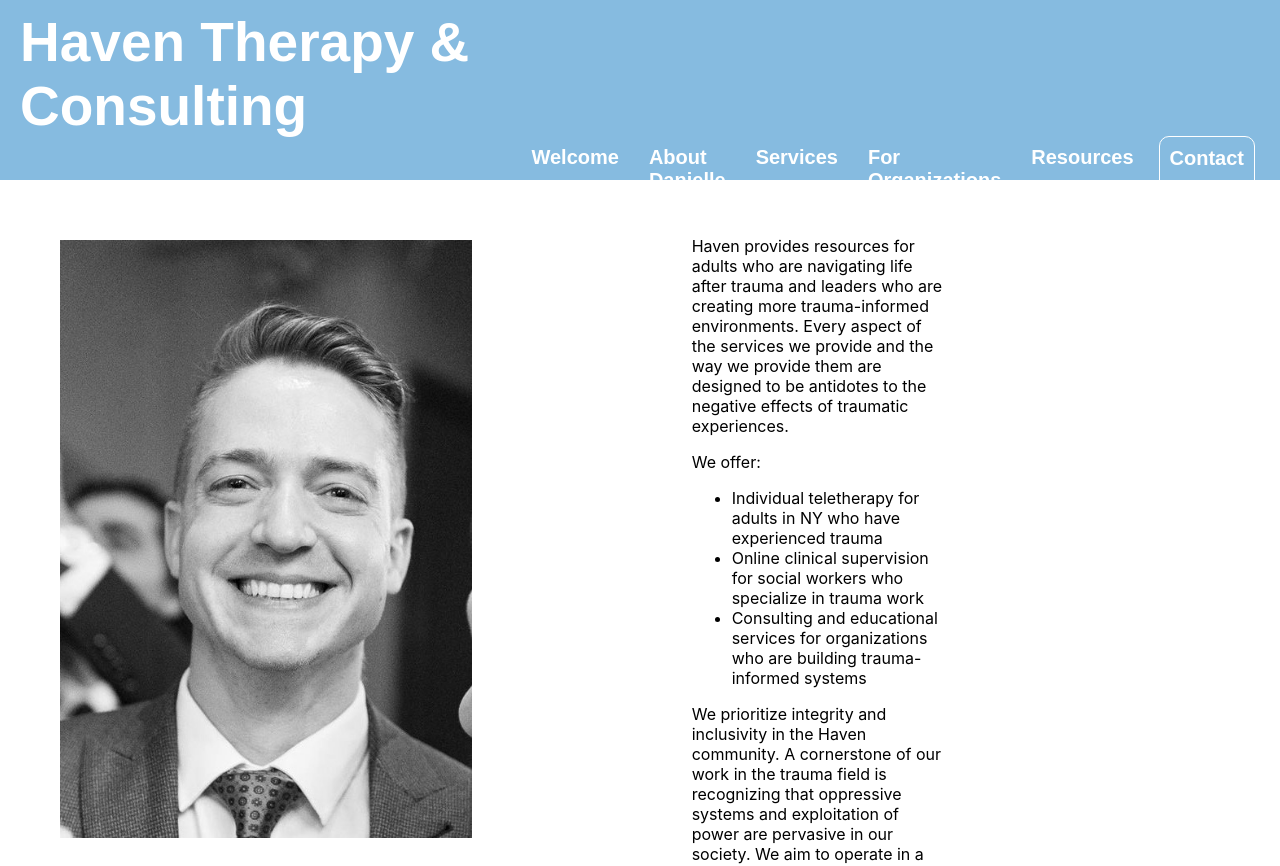
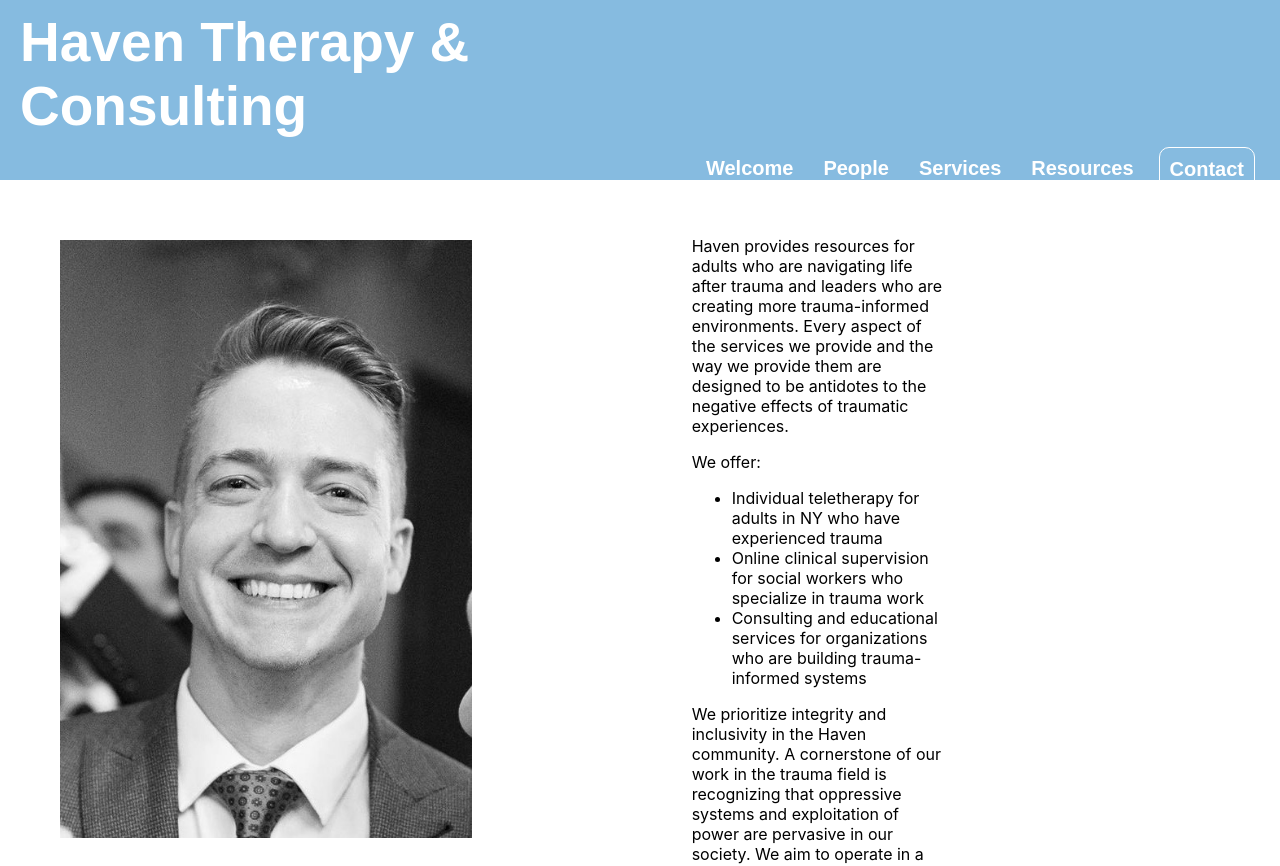
Before and after one commit to bowdumb/dmixon, a React (Create React App) app in the folder dmixon-business/: page / in a window 1280 px wide. Shown: the top 866 px of the page. Built offline with nearby package versions, Linux system fonts and the light colour scheme; a web font is replaced by a local one.

Commit message:
Reworked the About component and relevant links/content into People.

```diff
--- a/dmixon-business/src/App.js
+++ b/dmixon-business/src/App.js
@@ -1,7 +1,7 @@
 import React, { useEffect } from 'react';
 import { BrowserRouter as Router, Route, Routes } from 'react-router-dom';
 import Navbar from './components/Navbar';
-import About from './components/About';
+import People from './components/People';
 import Contact from './components/Contact';
 import Footer from './components/Footer';
 import Individuals from './components/Individuals';
@@ -26,7 +26,7 @@
           <Route path="Contact" element={<Contact />} />
           <Route path="Individuals" element={<Individuals />} />
           <Route path="Organizations" element={<Organizations />} />
-          <Route path="About" element={<About />} />
+          <Route path="People" element={<People />} />
           <Route path="Resources" element={<Resources />} />
         </Routes>
         <Footer />
--- a/dmixon-business/src/components/Navbar.js
+++ b/dmixon-business/src/components/Navbar.js
@@ -35,11 +35,11 @@
                 Welcome
               </NavLink>
               <NavLink
-                to="/about"
-                className={`nav-link ${activeLink === '/about' ? 'active-link' : ''}`}
+                to="/people"
+                className={`nav-link ${activeLink === '/people' ? 'active-link' : ''}`}
                 onClick={() => handleLinkClick('/about')}
               >
-                About Danielle
+                People
               </NavLink>
               <div
                 className="nav-link-container"
@@ -86,13 +86,6 @@
                 )}
               </div>
               <NavLink
-                to="/organizations"
-                className={`nav-link ${activeLink === '/organizations' ? 'active-link' : ''}`}
-                onClick={() => handleLinkClick('/organizations')}
-              >
-                For Organizations
-              </NavLink>
-              <NavLink
                 to="/resources"
                 className={`nav-link ${activeLink === '/resources' ? 'active-link' : ''}`}
                 onClick={() => handleLinkClick('/resources')}
--- a/dmixon-business/src/components/About.js
+++ b/dmixon-business/src/components/People.js
@@ -1,6 +1,6 @@
 import React from 'react';
 
-function About () {
+function People () {
     return (
         <div className = "about-content">
             <h1 className = "about-title"> About Danielle</h1>
@@ -11,4 +11,4 @@
     );
 };
 
-export default About;
+export default People;
```
